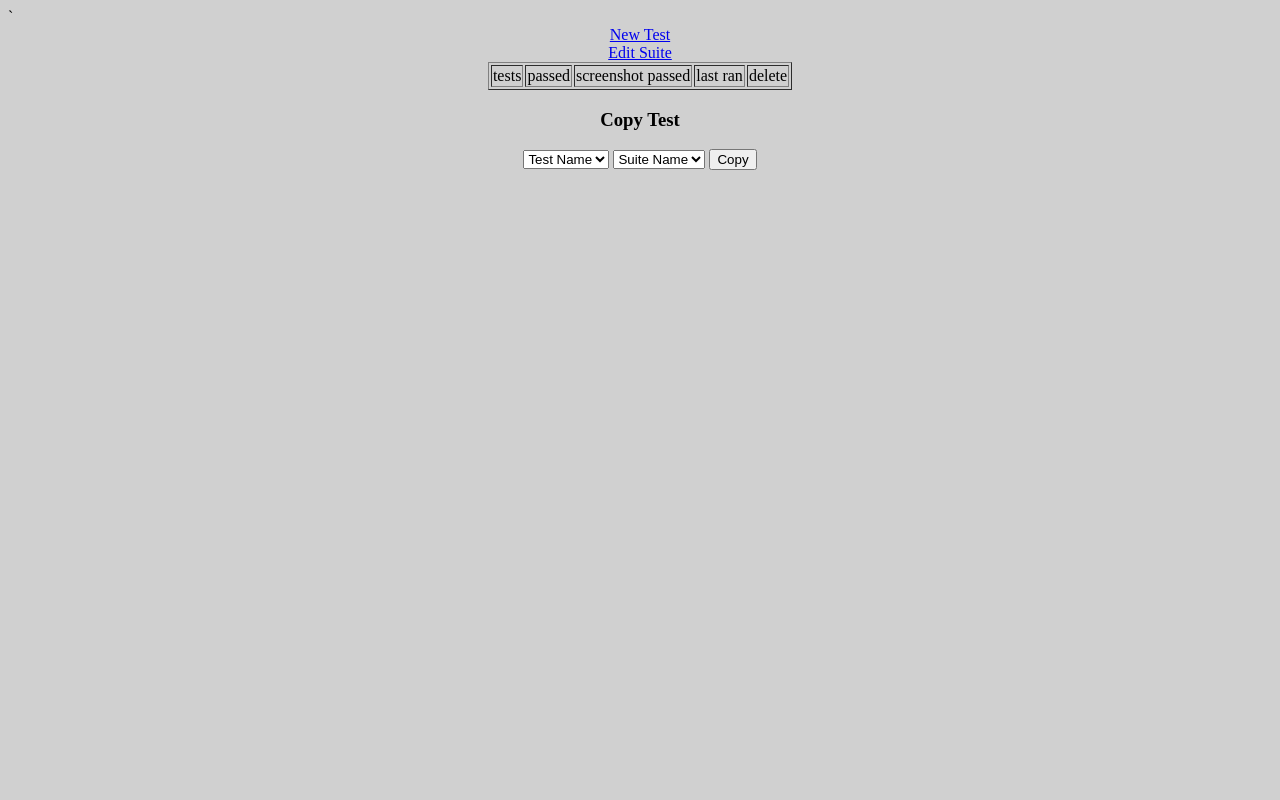
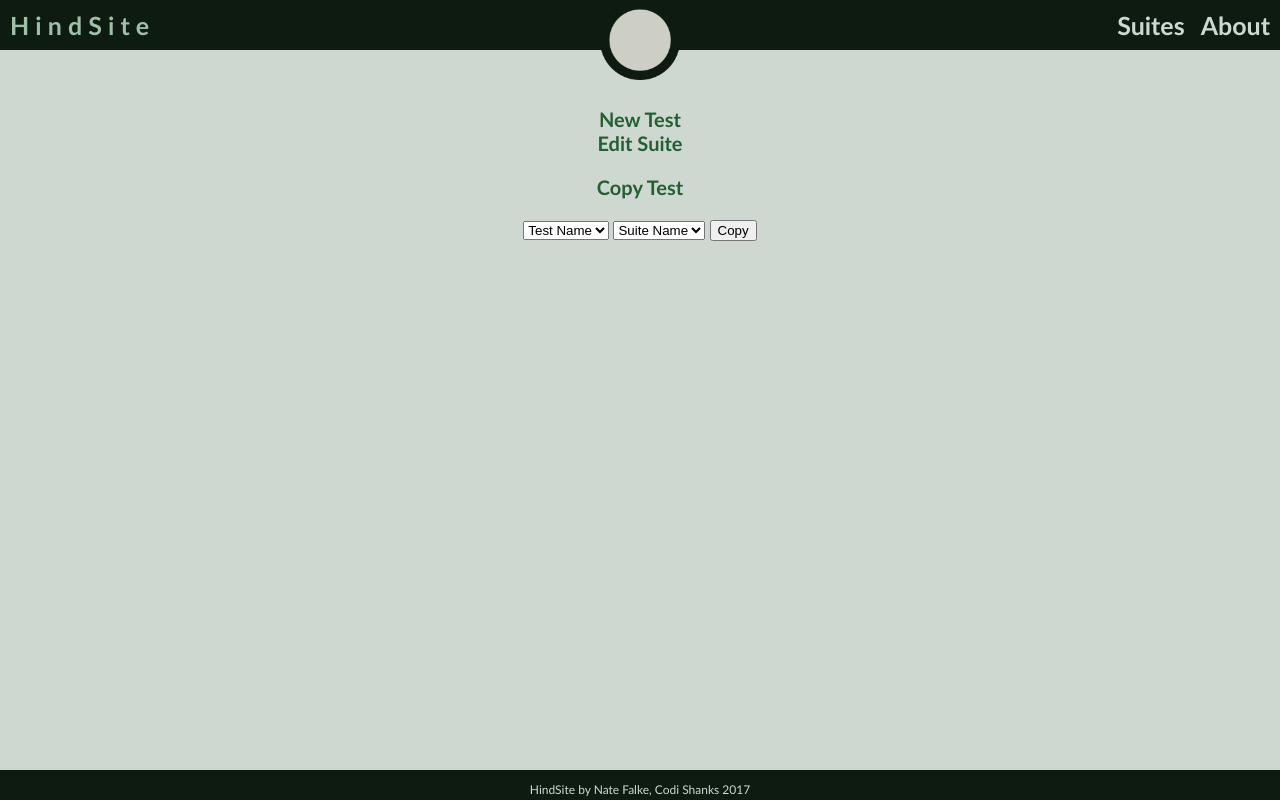
Before and after one commit to nfalke-/HindSite, a Flask app: page /suites/1/ in a window 1280 px wide. Run offline with Flask 2, Linux system fonts and the light colour scheme; data that the repository does not hold is empty; parts of the project's set-up code (start-up, migrations or seed data) failed here and were passed over; some libraries are stand-ins or nearby versions.

Commit message:
added new changes to suite view

```diff
--- a/templates/view/suite.html
+++ b/templates/view/suite.html
@@ -1,31 +1,39 @@
 <head>
     <script src="https://ajax.googleapis.com/ajax/libs/jquery/3.2.1/jquery.min.js"></script>`
+    <link rel="stylesheet" type="text/css" href="/static/hindcss.css" >
     <script>
-        function make_test_row(row){
-            $row = $('<tr/>');
-            $row.append($('<td/>').html($('<a/>').attr('href', '/suites/{{suite_id}}/tests/'+row.id).text(row.name)))
-            $row.append($('<td/>').text(row.passed))
-            $row.append($('<td/>').text(row.screenshot_passed))
-            $row.append($('<td/>').text(row.last_ran))
-            $row.append($('<td/>').append(
-                $('<button/>').text('x').click(
-                    function() {
-                        $.get('/suites/{{suite_id}}/tests/'+row.id+'/delete/')
-                        update()
-                    }
-                )
-            ))
+        function make_row(row){
+            $button = $('<button/>').text('x').click(
+                function() {
+                    $.get('/suites/'+row.id+'/delete/')
+                    update()
+                }
+            ).attr("class", "deleteb")
+
+            $lastRan = $('<div/>').text(row.last_ran)
+            $name = $('<a/>').attr('href', '/suites/{{suite_id}}/tests/'+row.id).text(row.name)
+            $testPassed = $('<div/>').text('Test Passed: ' + row.passed)
+            $screenshotPassed = $('<div/>').text('Screenshot Passed' + row.screenshot_passed)
+
+
+            $row = $('<div/>').attr('class', 'suite');
+            $top = $('<div/>').html($name)
+            $top.append($button)
+            $row.append($top)
+
+            $row.append($testPassed)
+            $row.append($screenshotPassed)
+
             return $row
         }
 
-        function make_table(data, id, make_row) {
-            $table = $('<tbody>').attr("id", id)
+        function make_divs(data) {
+            $table = $('<div>').attr("id", "suites")
             data.forEach(function(row) {
                 $table.append(make_row(row))
             })
             return $table
         }
-
         function make_select(data, select_id, select_name, default_option) {
             $select = $('<select/>').attr('id', select_id).attr('name', select_name)
             $select.append($('<option\>').attr('value', 0).text(default_option))
@@ -35,9 +43,11 @@
             return $select
         }
 
+
         function update() {
             $.get("/suites/{{suite_id}}/data/", function(data) {
-                $('#tests').replaceWith(make_table(data, "tests", make_test_row));
+                $('#suites').replaceWith(make_divs(data));
+                $('#suite_select').replaceWith(make_select(data));
             })
             $.get("/suites/{{suite_id}}/copy/data/", function(data) {
                 console.log(data)
@@ -52,39 +62,39 @@
 </head>
 
 <body bgcolor="#D0D0D0">
-    <center>
-        <a href='/suites/{{suite_id}}/tests/add'>New Test</a><br>
-        <a href='/suites/{{suite_id}}/edit'>Edit Suite</a><br>
+    <div id="header">
+        <p id="name"><a href="/">H i n d S i t e</a></p>
+            <ul id="nav1">
+                <li><a href="/">Suites</a></li>
+                <li ><a href="placeholder/IHaventMadeThisPage.html">About</a></li>
+            </ul>
+        <center><img src="/static/images/logobase.png" id="logo" /></center>
+    </div>
+    <div id="main">
+        <a href='/suites/{{suite_id}}/tests/add' id="newsuite">New Test</a><br>
+        <a href='/suites/{{suite_id}}/edit' id='newsuite'>Edit Suite</a><br>
         {% if tests %}
             <input type="button" value='run suite'
              onclick="$.get('/suites/{{suite_id}}/run/')">
             <br>
         {% endif %}
-        <table border="1">
-            <thead>
-                <tr>
-                    <td>tests</td>
-                    <td>passed</td>
-                    <td>screenshot passed</td>
-                    <td>last ran</td>
-                    <td>delete</td>
-                </tr>
-            </thead>
-            <tbody id='tests'></tbody>
-        </table>
+        <center>
+            <div id="suites">
+            </div>
+        </center>
 
-        <h3>Copy Test</h3>
+        <p id="copys">Copy Test</p>
         <form method=post enctype=multipart/form-data action=/suites/{{suite_id}}/tests/copy/>
             <select name="test" id="test_to_copy">
                 <option value=0>Test Name</option>
             </select>
             <select name="suite" id="suite_to_copy_to">
                 <option value=0>Suite Name</option>
-                {% for suite_name, suite_id, description, browser, width, height in suites %}
-                    <option value="{{suite_id}}">{{suite_name}}</option>
-                {% endfor %}
             </select>
             <input type=submit value=Copy>
         </form>
-    </center>
+    </div>
+    <footer>
+            <p id="copyright">HindSite by Nate Falke, Codi Shanks 2017</p>
+    </footer>
 </body>
```
